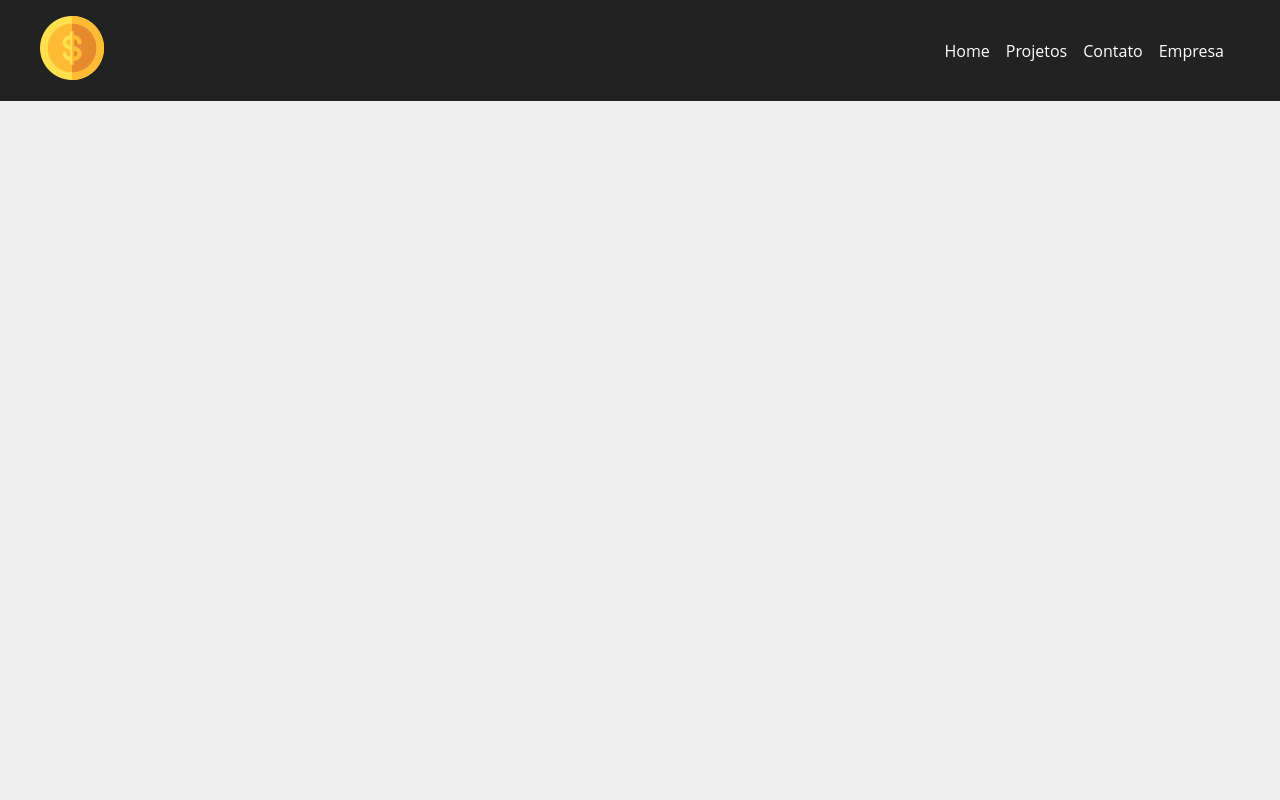
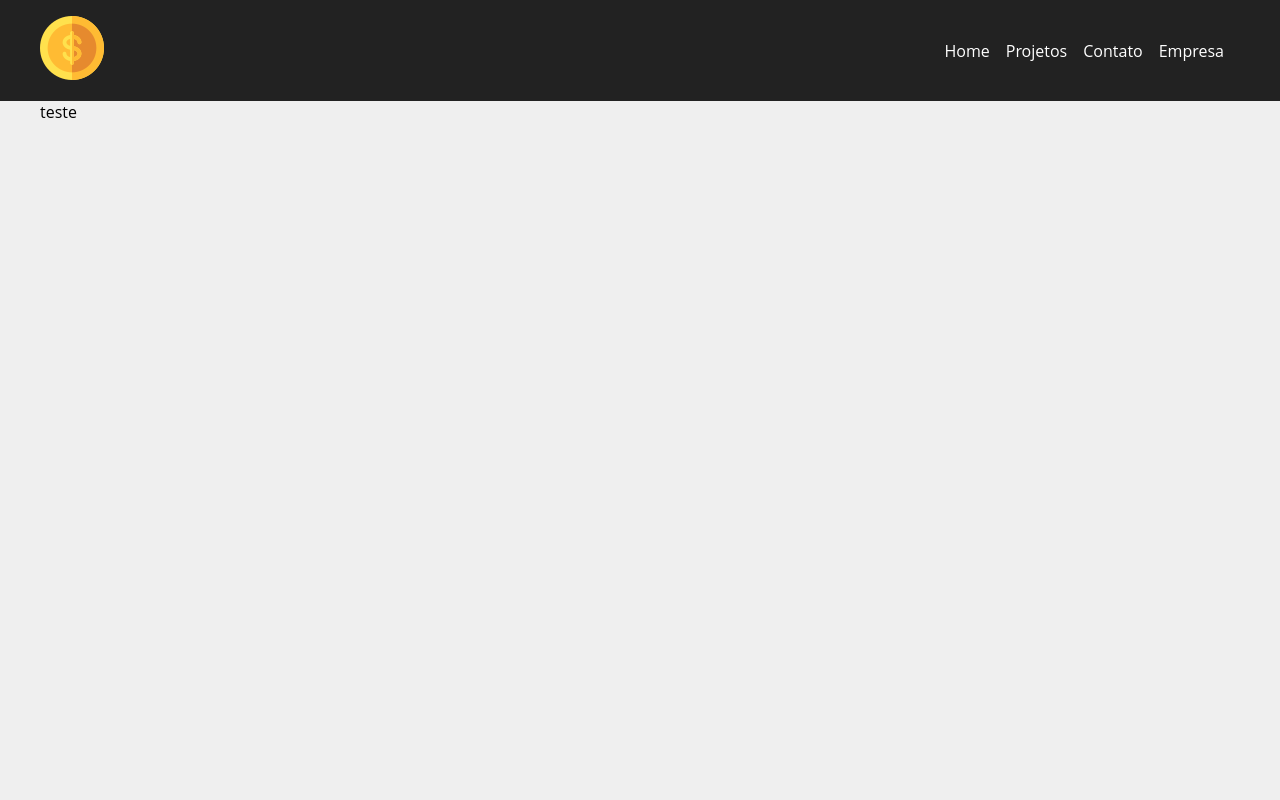
Before and after one commit to pedrojotaa/costs-react, a React (Create React App) app: page /project/1 in a window 1280 px wide. Shown: the top 800 px of the page. Built offline with nearby package versions, Linux system fonts and the light colour scheme; data requests are answered from the project's data file; the HTML template or start-up script is replaced by a standard one.

Commit message:
refactor: creating specific page to edit the card

```diff
--- a/src/App.js
+++ b/src/App.js
@@ -5,6 +5,7 @@ import Projects from "./components/pages/Projects";
 import Company from "./components/pages/Company";
 import Contact from "./components/pages/Contact";
 import NewProject from "./components/pages/NewProject";
+import Project from "./components/pages/Project";
 
 import Container from "./components/layout/Container";
 
@@ -18,10 +19,11 @@ function App() {
       <Container customClass="min-height">
         <Routes>
           <Route exact path="/" element={<Home />} />
-          <Route exact path="/projects" element={<Projects />} />
-          <Route exact path="/contact" element={<Contact />} />
-          <Route exact path="/company" element={<Company />} />
-          <Route exact path="/newproject" element={<NewProject />} />
+          <Route path="/projects" element={<Projects />} />
+          <Route path="/contact" element={<Contact />} />
+          <Route path="/company" element={<Company />} />
+          <Route path="/newproject" element={<NewProject />} />
+          <Route path="/project/:id" element={<Project />} />
         </Routes>
       </Container>
       <Footer />
--- /dev/null
+++ b/src/components/pages/Project.js
@@ -0,0 +1,25 @@
+import styles from "./Project.module.css";
+
+import { useParams } from "react-router-dom";
+import { useState, useEffect } from "react";
+
+function Project() {
+  const { id } = useParams();
+  const [project, setProject] = useState([]);
+  useEffect(() => {
+    fetch(`http://localhost:5000/projects/${id}`, {
+      method: "GET",
+      headers: {
+        "Content-Type": "application/json",
+      },
+    })
+      .then((resp) => resp.json())
+      .then((data) => {
+        setProject(data);
+      })
+      .catch((err) => console.log(err));
+  }, [id]);
+  return <p className={styles}>{project.name}</p>;
+}
+
+export default Project;
```
Also changed, not shown: src/components/pages/Project.module.css (added).
